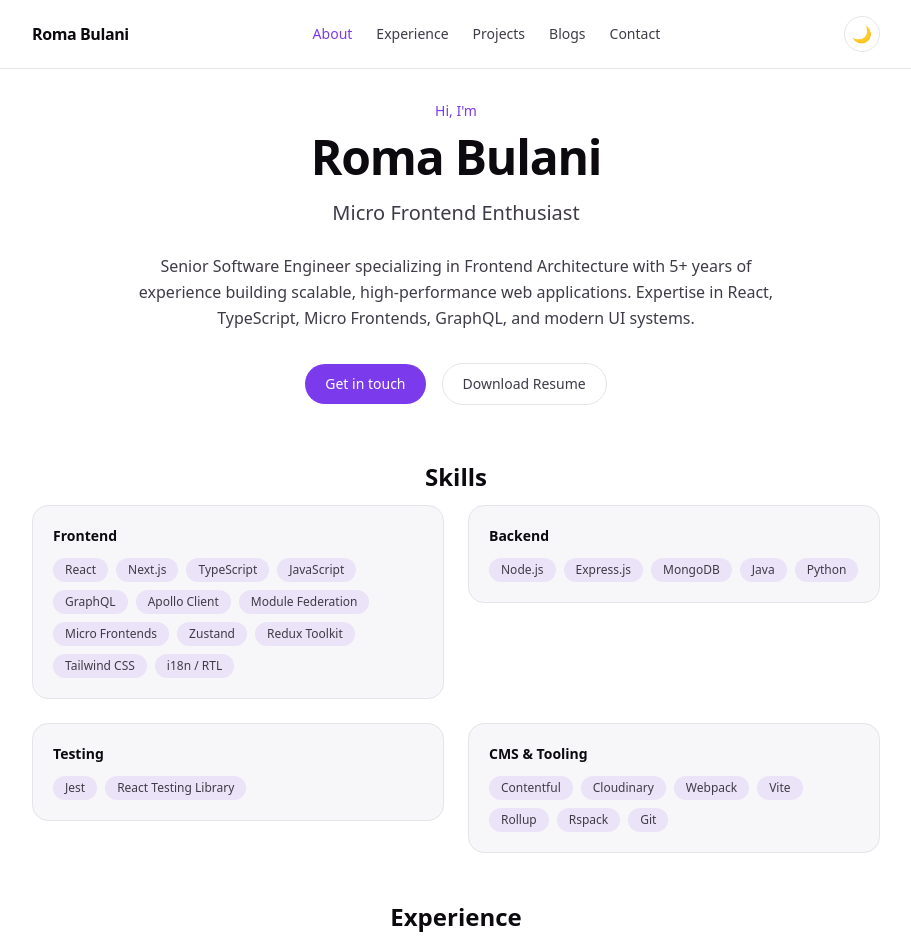
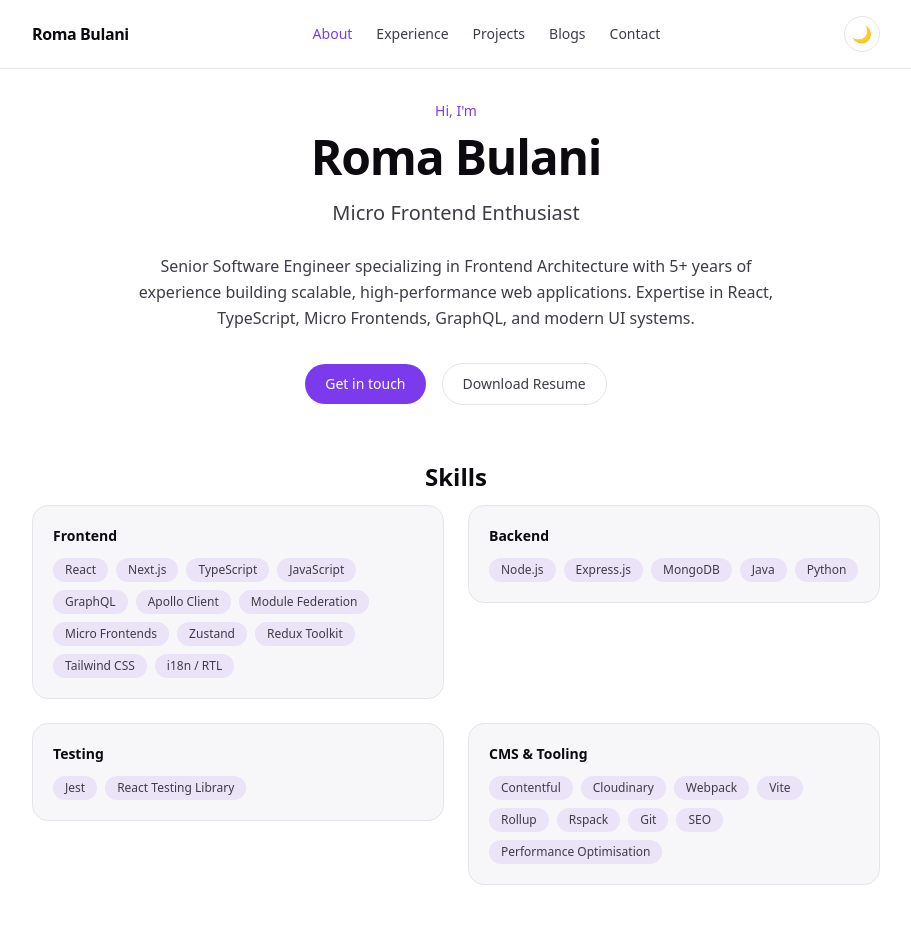
Before and after one commit to romabulani/portfolio-romabulani, a React (Vite) app: page / in a window 1280 px wide. Shown: the top 938 px of the page, without its empty margins (184-1095 px from the left). Built offline with nearby package versions, Linux system fonts and the light colour scheme.

Commit message:
refactor: og image and skills update

```diff
--- a/index.html
+++ b/index.html
@@ -10,13 +10,13 @@
     <meta property="og:url" content="https://romabulani.netlify.app/" />
     <meta property="og:title" content="Roma Bulani | Senior Frontend Engineer" />
     <meta property="og:description" content="Senior Frontend Engineer specializing in React, TypeScript, Micro Frontends, and GraphQL." />
-    <meta property="og:image" content="https://romabulani.netlify.app/og-image.png" />
+    <meta property="og:image" content="https://romabulani.netlify.app/og-image.svg" />
 
     <meta name="twitter:card" content="summary_large_image" />
     <meta name="twitter:site" content="@romabulani" />
     <meta name="twitter:title" content="Roma Bulani | Senior Frontend Engineer" />
     <meta name="twitter:description" content="Senior Frontend Engineer specializing in React, TypeScript, Micro Frontends, and GraphQL." />
-    <meta name="twitter:image" content="https://romabulani.netlify.app/og-image.png" />
+    <meta name="twitter:image" content="https://romabulani.netlify.app/og-image.svg" />
 
     <title>Roma Bulani | Senior Frontend Engineer</title>
     <script>
--- a/src/components/Hero.tsx
+++ b/src/components/Hero.tsx
@@ -7,6 +7,7 @@ const ROLES = [
   "React & TypeScript Enthusiast",
   "Micro Frontend Enthusiast",
   "GraphQL Enthusiast",
+  "SEO & Performance Enthusiast",
 ];
 
 export default function Hero() {
--- a/src/data/resume.ts
+++ b/src/data/resume.ts
@@ -41,7 +41,7 @@ export const skillGroups = [
   },
   {
     label: "CMS & Tooling",
-    skills: ["Contentful", "Cloudinary", "Webpack", "Vite", "Rollup", "Rspack", "Git"],
+    skills: ["Contentful", "Cloudinary", "Webpack", "Vite", "Rollup", "Rspack", "Git", "SEO", "Performance Optimisation"],
   },
 ];
 
```
Also changed, not shown: public/og-image.svg (added).
